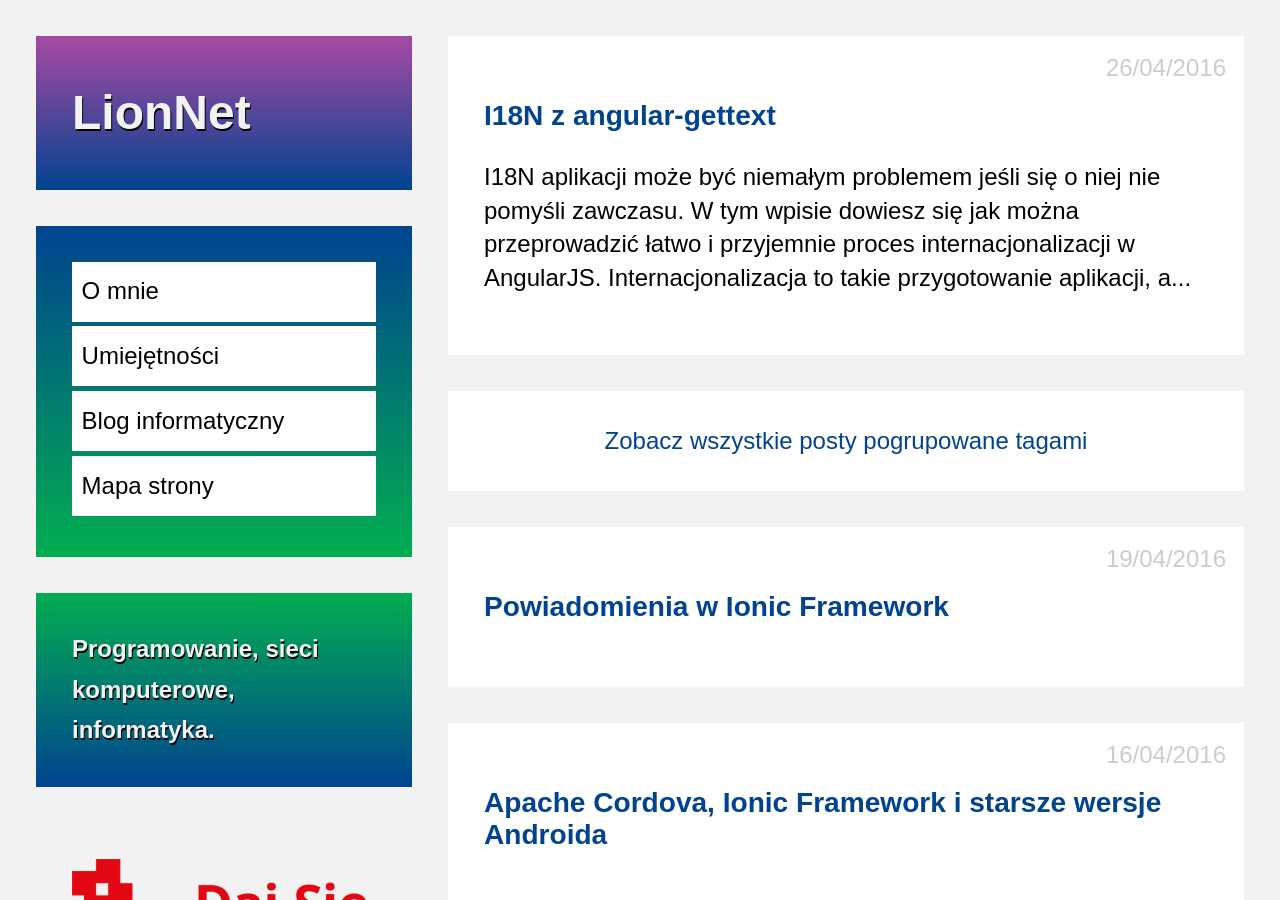
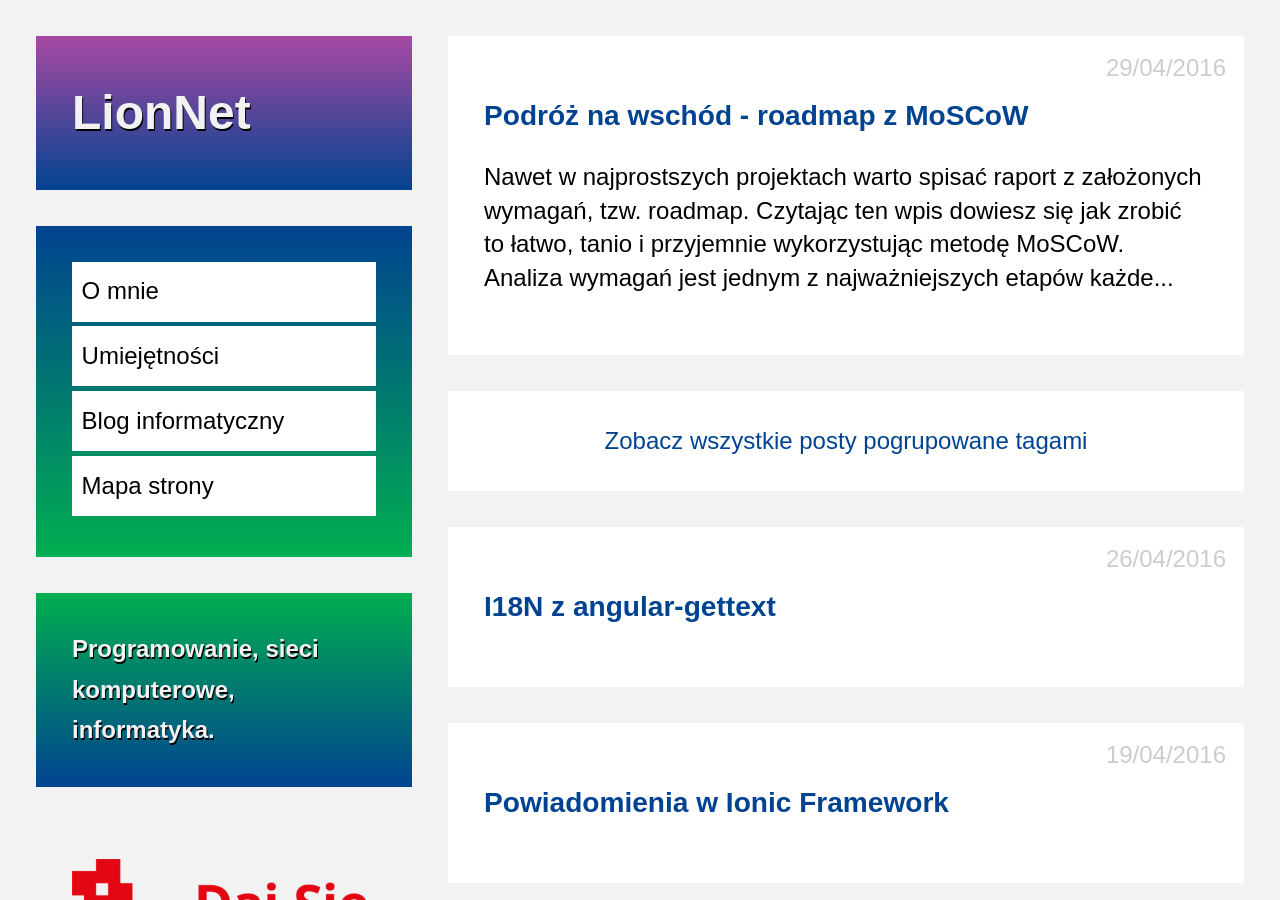
Before and after one commit to maciejlew/maciejlew.github.io, a Jekyll site: the page built from pages/blog.md, in a window 1280 px wide and 900 px high. Built offline with Jekyll 4.4.1, drawn with Linux system fonts in a browser that asks for light colours; some of the changed lines change nothing that is shown.

Commit message:
Adds post 'Podróż na wschód - roadmap z MoSCoW'

```diff
--- a/_includes/acronyms.md
+++ b/_includes/acronyms.md
@@ -55,3 +55,6 @@
 *[PO]: Portable Object
 *[POT]: Portable Object Template
 *[W3C]: World Wide Web Consortium
+*[PDF]: Portable Document Format
+*[MoSCoW]: Must Should Could Won't
+*[MUST]: Minimum Usable SubseT
--- /dev/null
+++ b/_posts/2016-04-29-podroz-na-wschod-roadmap-z-moscow.md
@@ -0,0 +1,126 @@
+---
+layout: post
+title: "Podróż na wschód - roadmap z MoSCoW"
+date: "2016-04-29 19:50:00"
+description: 'Jak przygotować prosty roadmap aplikacji'
+keywords: "daj się poznać 2016, konkurs programistyczny, aplikacja konkursowa,
+drug dose framework, aplikacja mobilna, pas pediatryczny, dawkowanie leków,
+ionic framework, metoda MoSCoW, zbieranie wymagań, analiza wymagań,
+must have, should have, could have, wont have, minimum usable subset, markdown"
+tags:
+- DSP2016
+- DDF
+---
+
+Nawet w najprostszych projektach warto spisać raport z założonych wymagań, tzw. roadmap.
+Czytając ten wpis dowiesz się jak zrobić to łatwo, tanio i przyjemnie wykorzystując
+metodę MoSCoW.
+
+Analiza wymagań jest jednym z najważniejszych etapów każdego projektu. I nie
+zależy to od jego wielkości czy przeznaczenia. Oczywiście w projektach korporacyjnych,
+dla klientów zewnętrznych, o wielkich budżetach i wymaganiach, taka analiza ma swoje
+dobrze opisane zasady. Ludzie ją przeprowadzający komunikują się z odbiorcą
+projektu w celu ustalenia celów i wypracowania możliwych do realizacji założeń.
+Mogą przy tym korzystać z bardzo rozbudowanych, drogich programów tworzonych
+przez równie duże korporacje. Z programów, o których można posłuchać na wykładach
+z inżynierii oprogramowania, a których nikt nigdy nie widział w swoim zakładzie
+pracy i raczenie już nie zobaczy. Po wszystkim powstaje jakiś dokument, o także z
+góry zdefiniowanej strukturze, dobrze znanej wszystkim stronom lub przynajmniej
+na tyle czytelnej aby nie było problemów z jego zrozumieniem gdy będzie trzeba
+rozliczyć projekt.
+
+Jednak nawet na niższym stopniu tej piramidy projektów dochodzi się w końcu do
+jakiejś formy analizy wymagań. **Nawet gdy piszesz program tylko dla siebie**, to w
+głowie zakładasz sobie jak on powinien wyglądać gdy już skończysz. Być może nie
+od razu wszystkie te założenia przyjdą Ci na myśl, a być może o niektórych z nich
+zapomnisz w międzyczasie. Mimo tego, a może właśnie dlatego, **dobrze jest spisać
+sobie wszystkie wymagania**, aby móc później do nich sprawnie zajrzeć w razie potrzeby.
+Spisane wymagania pozwalają także szybko przedstawić osobie trzeciej o co chodzi
+w całym projekcie i do czego mogłaby go było wykorzystać. I **nie potrzebujesz do
+tego żadnych wymyślnych programów i metodologii!**
+
+### MoSCoW
+
+[MoSCoW jest metodą opisu wymagań][1] z czytelnym dla wszystkich szablonem. Wystarczy
+na kartce papieru, a w obecnych czasach w dokumencie otwartym w ulubionym edytorze
+tekstu, napisać w 4 liniach zwroty: MUST HAVE, SHOULD HAVE, COULD HAVE, WON'T HAVE,
+a następnie wypełnić miejsce pod nimi kolejnymi wymaganiami dopasowanymi do właściwej
+sekcji.
+
+#### Sekcja MUST HAVE
+
+W tej sekcji powinny znaleźć się **najważniejsze dla naszego projektu wymagania**,
+bez których było by nam wstyd próbować komukolwiek wmówić że aplikacja jest gotowa.
+Wyraz MUST można także rozszyfrować jak akronim **Minimum Usable SubseT**. Jeśli
+jesteś perfekcjonistą, może Ci się wydawać że tu powinno znaleźć się praktycznie
+wszystko co podczas tworzenia aplikacji przyjdzie Ci do głowy, ale poczekaj, są
+jeszcze inne sekcje do wypełnienia...
+
+#### Sekcja SHOULD HAVE
+
+W sekcji "powinno" powinny znaleźć się **wymagania które są wymagane aby móc uznać
+projekt za skończony, ale na które masz jeszcze czas** i jesteś na obecnym etapie w
+stanie w jakiś sposób obejść.
+
+#### Sekcja COULD HAVE
+
+Ta sekcja może zostać wypełniona **wymaganiami które byłyby dobrze widziane przez
+klienta lub końcowych użytkowników, podniosłyby wartość całego projektu**, ale bez
+których także będzie się czym pochwalić. To tymi wymaganiami powinieneś się zająć
+w pierwszej kolejności gdy już się uporasz z sekcją MUST i SHOULD a masz jeszcze
+trochę czasu.
+
+#### Sekcja WON'T HAVE
+
+W ostatniej sekcji powinny znaleźć się **najmniej istotne wymagania** które mogły pojawić
+się podczas burzy mózgów na spotkaniach z klientem (lub samym sobą). Są to takie
+wymagania które odpadają w przedbiegach bo nie będziesz w stanie w sensownym czasie
+ich dostarczyć bądź zleceniodawca nie będzie w stanie za nie zapłacić. Dobrze
+jest umieścić je w tej sekcji aby już więcej do nich nie wracać w przyszłości lub
+po to by móc drugiej stronie wskazać że miejsce tych wymagań zostało już wyznaczone.
+
+### MoSCoW Markdown
+
+Markdown jest prostym językiem opisy struktury dokumentów tekstowych, zdobywającym
+za przyczyną GitHuba coraz większą popularność. Jest bardzo przejrzysty nawet dla
+osób widzących go pierwszy raz w życiu na oczy, może być łatwo konwertowany do
+HTML, PDF i innych formatów. Jego składni można [nauczyć się w kilka minut][2].
+Wbudowana w GitHuba obsługa Markdown pozwala na łatwe przygotowanie treści i jej
+wyświetlenie w ładnej formie w przeglądarce internetowej osób przeglądających
+źródła projektu na GitHubie. **Format ten może być wykorzystywany do tworzenia
+dokumentacji, dzienników zmian (changelogów) i innych około-projektowych dokumentów.**
+Dzięki swojej tekstowej formie może być także łatwo wersjonowany.
+
+Nie udało mi się niestety znaleźć w sieci gotowego szablonu dla raportów MoSCoW,
+postanowiłem więc być prekursorem i stworzyć takowy. A co! Może zyska on taką
+popularność jak [format opisu changelogów][3]!
+
+#### Szablon MoSCoW Markdown
+
+    # Requirements for project 'project name'
+
+    ## MUST have
+    - already done requirement [0.0.1]
+    - very important requirement
+
+    ## SHOULD have
+    - important requirement
+
+    ## COULD have
+    - interesting requirement
+
+    ## WON'T have
+    - unreachable requirement
+
+Szablon taki składa się z nagłówka wskazującego nazwę projektu. Może zawierać
+dodatkową informację o celu sporządzenia tego dokumentu - czyli dostarczeniu listy
+wymagań. Następnie wypisane są ww. sekcje metody MoSCoW. Pod każdą z nich znajdują
+się wpisy. Zrealizowane wymagania oznaczone są numerem wersji od której dane
+wymaganie uznano za spełnione.
+
+
+[1]: https://pl.wikipedia.org/wiki/Metoda_MoSCoW
+[2]: https://blog.ghost.org/markdown/
+[3]: http://keepachangelog.com/
+
+{% include acronyms.md %}
--- a/pages/map.md
+++ b/pages/map.md
@@ -24,6 +24,7 @@ redirect_from: /map/
  * [Umiejętności](../umiejetnosci)
  * [Kontakt](../kontakt)
  * [Blog informatyczny](../blog)
+   * [Podróż na wschód - roadmap z MoSCoW](../2016/04/29/podroz-na-wschod-roadmap-z-moscow.html)
    * [I18N z angular-gettext](../2016/04/26/i18n-z-angularjs-gettext.html)
    * [Powiadomienia w Ionic Framework](../2016/04/19/powiadomienia-w-ionic-framework.html)
    * [Apache Cordova, Ionic Framework i starsze wersje Androida](../2016/04/16/apache-cordova-ionic-framework-i-starsze-wersje-androida.html)
```
